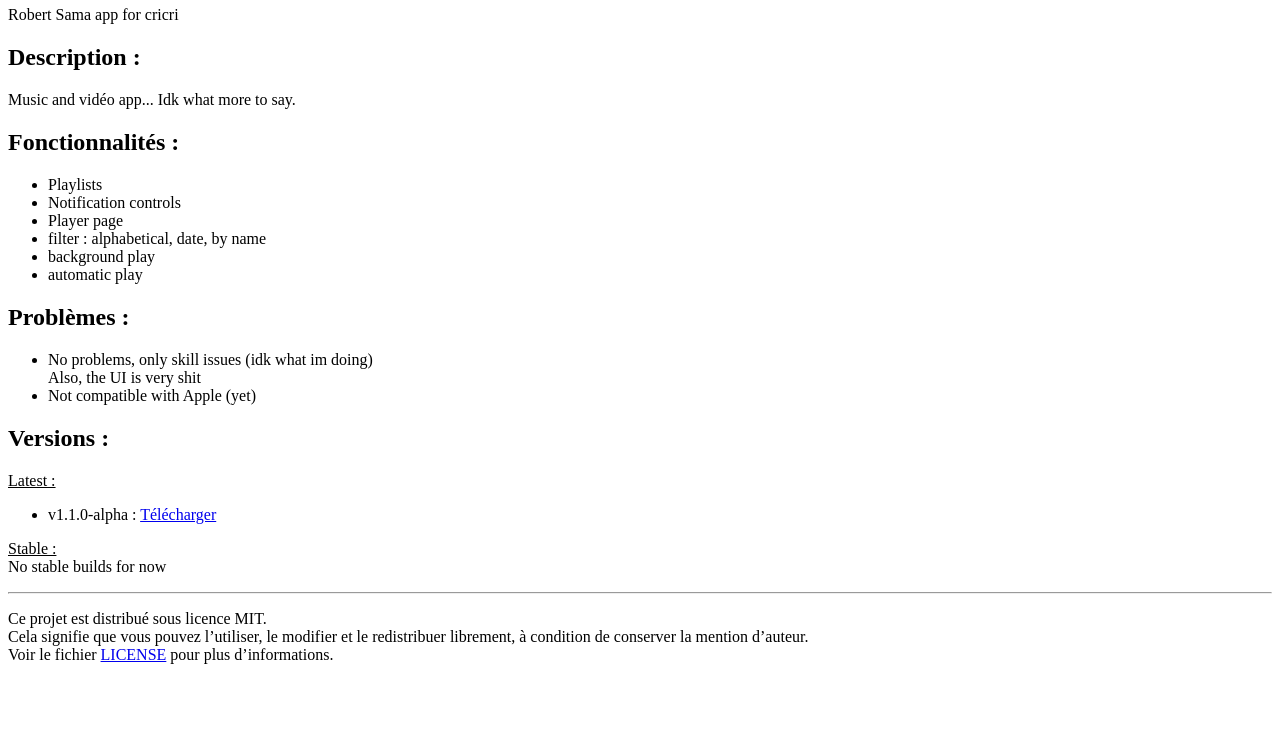
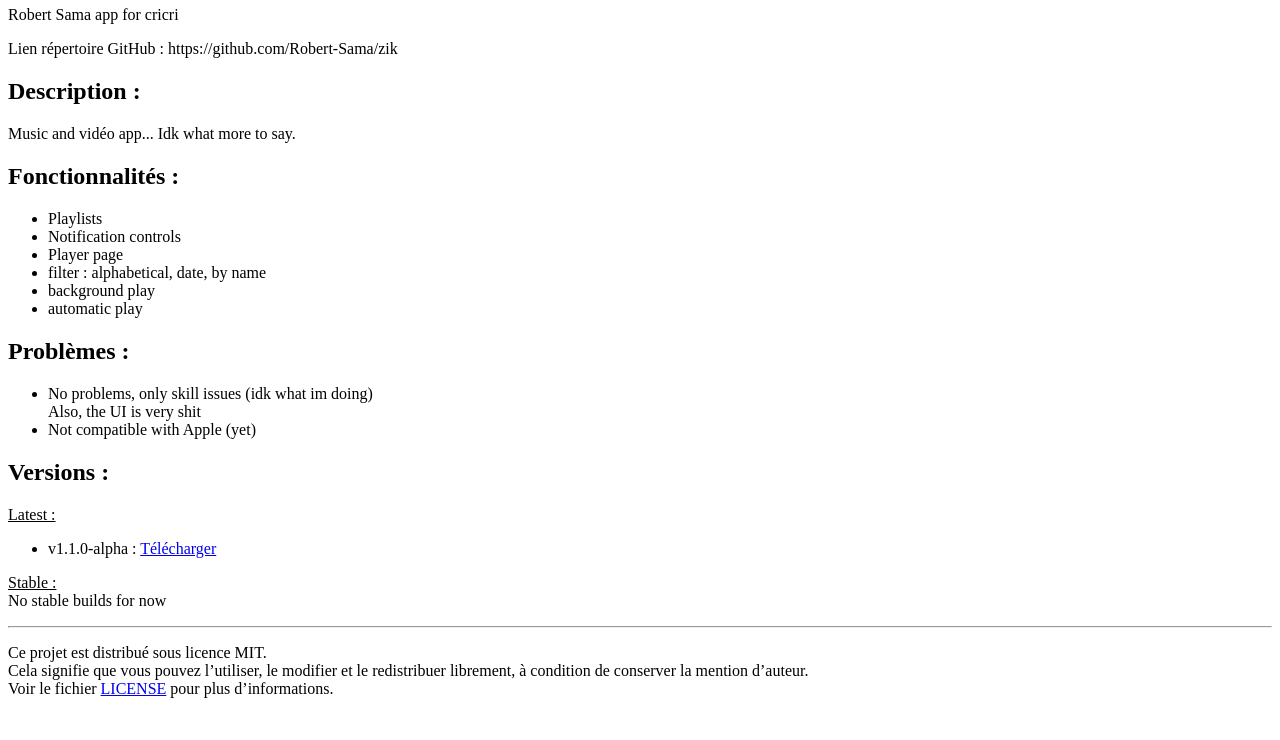
Before and after one commit to Robert-Sama/zik, a plain HTML site: page index.html in a window 1280 px wide. Shown: the part 60-800 px from the top of the page. Drawn offline with Linux system fonts and the light colour scheme.

Commit message:
Update index.html

```diff
--- a/index.html
+++ b/index.html
@@ -1,5 +1,6 @@
 <h1 id="mobile-app-project">Mobile app project</h1>
 <p>Robert Sama app for cricri  </p>
+<p>Lien répertoire GitHub : https://github.com/Robert-Sama/zik</p>
 <h2 id="description-">Description :</h2>
 <p>Music and vidéo app...
 Idk what more to say.</p>
```
